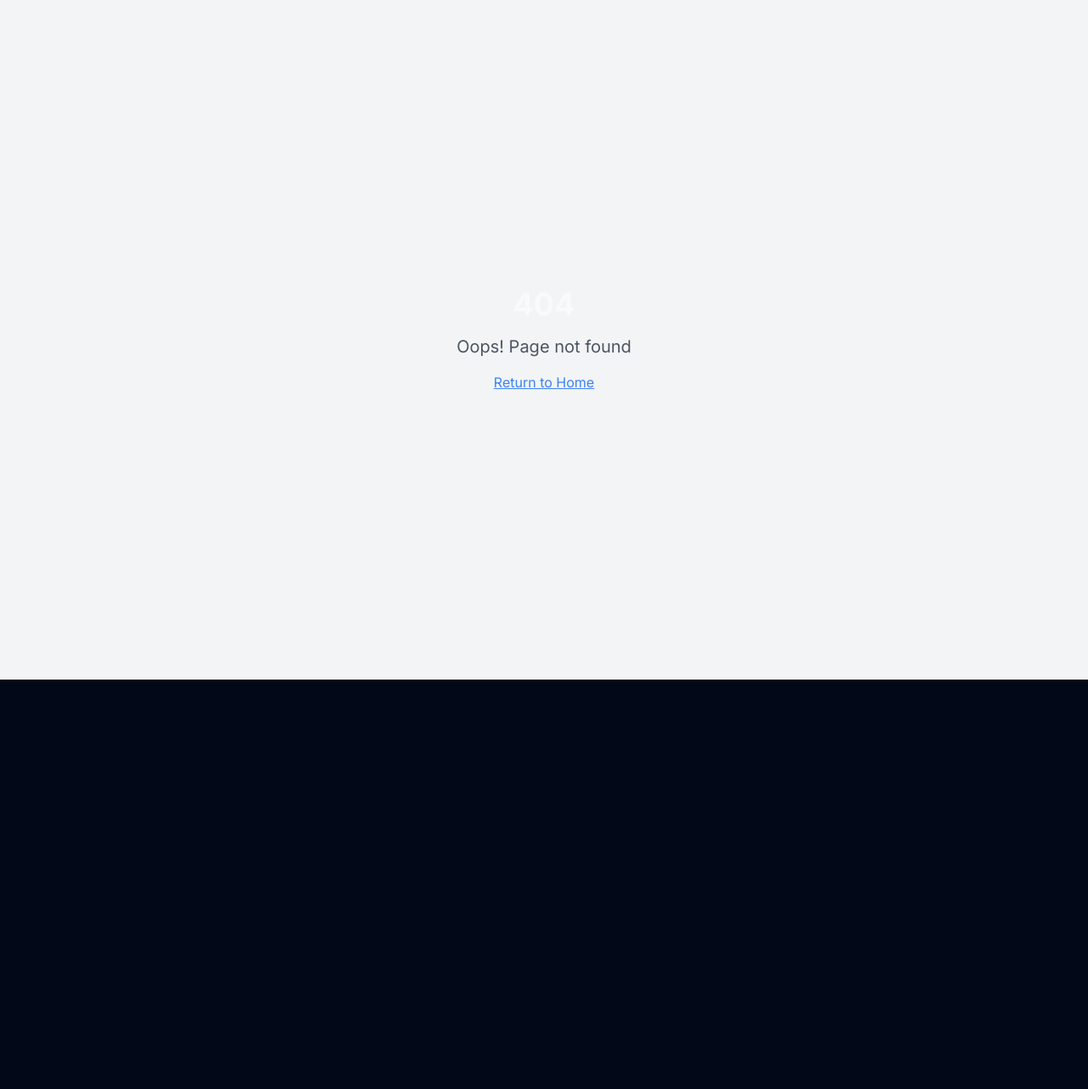
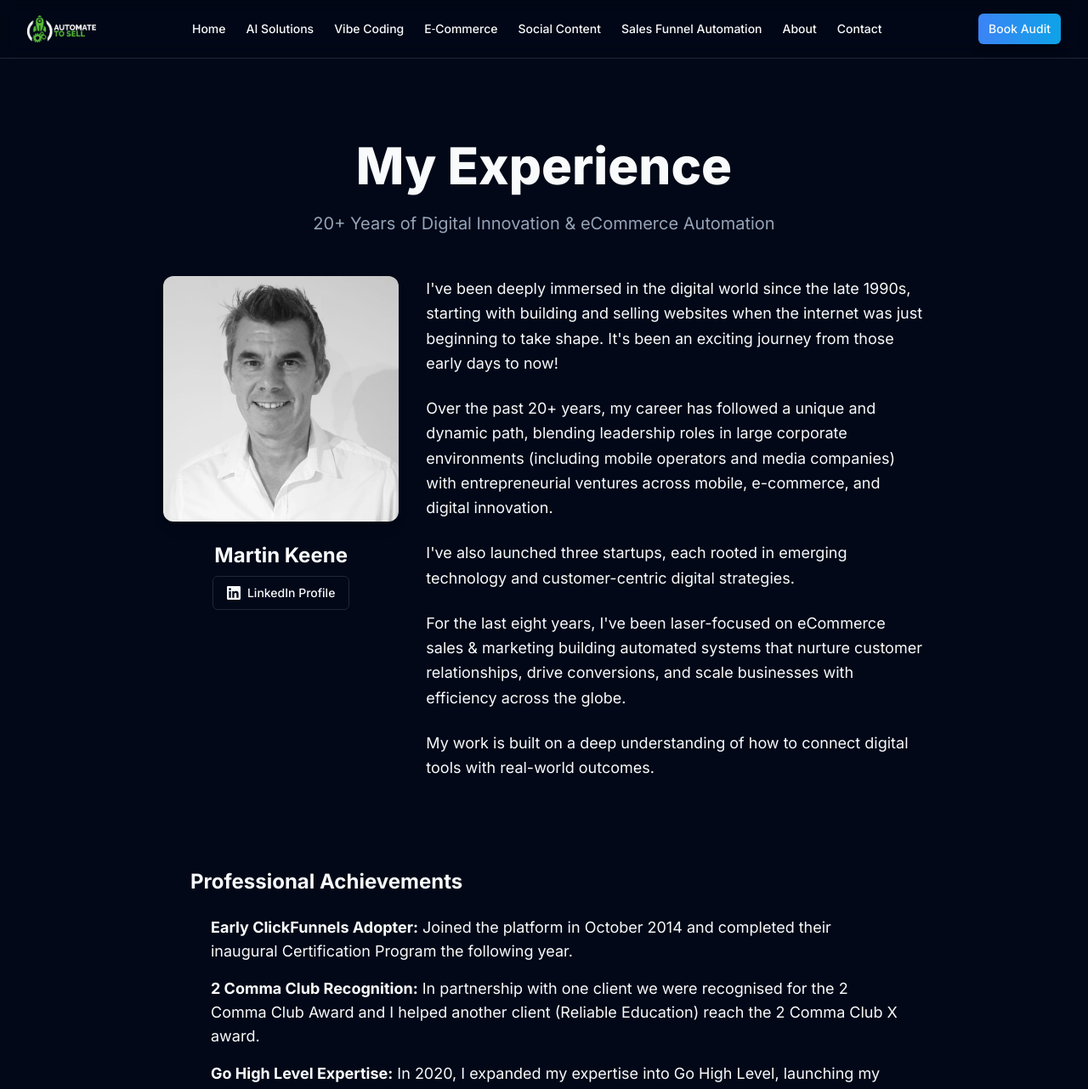
Before and after one commit to ATSUK-23/ats-website, a React (Vite) app: page /about in a window 1280 px wide. Before the commit this address had no page. Shown: the top 1282 px of the page at 85% size. Before the commit the page ends 800 px from the top, so only its background shows below. Built offline with nearby package versions, Linux system fonts and the light colour scheme.

Commit message:
Add About page
Add the About page with content from the provided URL, including a dark background, a photo, and a LinkedIn profile link.

```diff
--- a/src/App.tsx
+++ b/src/App.tsx
@@ -9,6 +9,7 @@ import VibeCoding from "./pages/VibeCoding";
 import SocialContent from "./pages/SocialContent";
 import ECommerce from "./pages/ECommerce";
 import SalesFunnelAutomation from "./pages/SalesFunnelAutomation";
+import About from "./pages/About";
 import NotFound from "./pages/NotFound";
 
 const queryClient = new QueryClient();
@@ -26,6 +27,7 @@ const App = () => (
             <Route path="/e-commerce" element={<ECommerce />} />
             <Route path="/social-content" element={<SocialContent />} />
             <Route path="/sales-funnel-automation" element={<SalesFunnelAutomation />} />
+            <Route path="/about" element={<About />} />
             {/* ADD ALL CUSTOM ROUTES ABOVE THE CATCH-ALL "*" ROUTE */}
             <Route path="*" element={<NotFound />} />
           </Routes>
--- /dev/null
+++ b/src/pages/About.tsx
@@ -0,0 +1,131 @@
+import { Helmet } from "react-helmet-async";
+import { Button } from "@/components/ui/button";
+import { SiteHeader } from "@/components/layout/SiteHeader";
+import { SiteFooter } from "@/components/layout/SiteFooter";
+import profileImage from "@/assets/martin-keene-profile.jpeg";
+
+const About = () => {
+  return (
+    <div className="min-h-screen bg-background text-foreground">
+      <Helmet>
+        <title>About Martin Keene - Automate To Sell | Digital Marketing Expert</title>
+        <meta name="description" content="Learn about Martin Keene's 20+ years experience in digital marketing, eCommerce automation, and building scalable business systems." />
+      </Helmet>
+
+      <SiteHeader />
+
+      <main className="container py-16 md:py-24">
+        <div className="max-w-4xl mx-auto">
+          <header className="text-center mb-12">
+            <h1 className="text-4xl md:text-6xl font-extrabold mb-6">
+              My Experience
+            </h1>
+            <p className="text-xl text-muted-foreground">
+              20+ Years of Digital Innovation & eCommerce Automation
+            </p>
+          </header>
+
+          <div className="grid md:grid-cols-3 gap-8 items-start mb-12">
+            <div className="md:col-span-1">
+              <div className="relative">
+                <img
+                  src={profileImage}
+                  alt="Martin Keene - Digital Marketing Expert"
+                  className="w-full max-w-sm mx-auto rounded-xl shadow-lg"
+                />
+              </div>
+              <div className="text-center mt-6">
+                <h2 className="text-2xl font-bold mb-2">Martin Keene</h2>
+                <a
+                  href="https://www.linkedin.com/in/martinkeene/"
+                  target="_blank"
+                  rel="noopener noreferrer"
+                  className="inline-block"
+                >
+                  <Button variant="outline" className="gap-2">
+                    <svg className="w-5 h-5" fill="currentColor" viewBox="0 0 24 24">
+                      <path d="M20.447 20.452h-3.554v-5.569c0-1.328-.027-3.037-1.852-3.037-1.853 0-2.136 1.445-2.136 2.939v5.667H9.351V9h3.414v1.561h.046c.477-.9 1.637-1.85 3.37-1.85 3.601 0 4.267 2.37 4.267 5.455v6.286zM5.337 7.433c-1.144 0-2.063-.926-2.063-2.065 0-1.138.92-2.063 2.063-2.063 1.14 0 2.064.925 2.064 2.063 0 1.139-.925 2.065-2.064 2.065zm1.782 13.019H3.555V9h3.564v11.452zM22.225 0H1.771C.792 0 0 .774 0 1.729v20.542C0 23.227.792 24 1.771 24h20.451C23.2 24 24 23.227 24 22.271V1.729C24 .774 23.2 0 22.222 0h.003z"/>
+                    </svg>
+                    LinkedIn Profile
+                  </Button>
+                </a>
+              </div>
+            </div>
+
+            <div className="md:col-span-2">
+              <div className="prose prose-lg max-w-none text-foreground">
+                <p className="text-lg leading-relaxed mb-6">
+                  I've been deeply immersed in the digital world since the late 1990s, starting with building and selling websites when the internet was just beginning to take shape. It's been an exciting journey from those early days to now!
+                </p>
+
+                <p className="text-lg leading-relaxed mb-6">
+                  Over the past 20+ years, my career has followed a unique and dynamic path, blending leadership roles in large corporate environments (including mobile operators and media companies) with entrepreneurial ventures across mobile, e-commerce, and digital innovation.
+                </p>
+
+                <p className="text-lg leading-relaxed mb-6">
+                  I've also launched three startups, each rooted in emerging technology and customer-centric digital strategies.
+                </p>
+
+                <p className="text-lg leading-relaxed mb-6">
+                  For the last eight years, I've been laser-focused on eCommerce sales & marketing building automated systems that nurture customer relationships, drive conversions, and scale businesses with efficiency across the globe.
+                </p>
+
+                <p className="text-lg leading-relaxed mb-6">
+                  My work is built on a deep understanding of how to connect digital tools with real-world outcomes.
+                </p>
+              </div>
+            </div>
+          </div>
+
+          <div className="bg-card rounded-xl p-8 mb-8">
+            <h3 className="text-2xl font-bold mb-6">Professional Achievements</h3>
+            <div className="space-y-4">
+              <div className="flex items-start gap-4">
+                <div className="w-2 h-2 rounded-full bg-brand mt-3 flex-shrink-0"></div>
+                <p className="text-lg">
+                  <strong>Early ClickFunnels Adopter:</strong> Joined the platform in October 2014 and completed their inaugural Certification Program the following year.
+                </p>
+              </div>
+
+              <div className="flex items-start gap-4">
+                <div className="w-2 h-2 rounded-full bg-brand mt-3 flex-shrink-0"></div>
+                <p className="text-lg">
+                  <strong>2 Comma Club Recognition:</strong> In partnership with one client we were recognised for the 2 Comma Club Award and I helped another client (Reliable Education) reach the 2 Comma Club X award.
+                </p>
+              </div>
+
+              <div className="flex items-start gap-4">
+                <div className="w-2 h-2 rounded-full bg-brand mt-3 flex-shrink-0"></div>
+                <p className="text-lg">
+                  <strong>Go High Level Expertise:</strong> In 2020, I expanded my expertise into Go High Level, launching my own digital agency to support clients with turn key scalable marketing systems and smart automation.
+                </p>
+              </div>
+            </div>
+          </div>
+
+          <div className="bg-card rounded-xl p-8">
+            <h3 className="text-2xl font-bold mb-4">Global Perspective</h3>
+            <p className="text-lg leading-relaxed">
+              Currently based in London, I've also lived and worked in Munich, Sydney, and Los Angeles, experiences that have enriched both my professional outlook and personal life. I'm passionate about sunny climates, global perspectives, and my guilty pleasure?...fine dining experiences.
+            </p>
+          </div>
+
+          <div className="text-center mt-12">
+            <a href="https://www.automatetosell.com/ats-application" target="_blank" rel="noopener noreferrer">
+              <Button size="lg" className="gap-2">
+                Book a Strategy Call
+                <svg className="w-5 h-5" fill="none" stroke="currentColor" viewBox="0 0 24 24">
+                  <path strokeLinecap="round" strokeLinejoin="round" strokeWidth={2} d="M10 6H6a2 2 0 00-2 2v10a2 2 0 002 2h10a2 2 0 002-2v-4M14 4h6m0 0v6m0-6L10 14" />
+                </svg>
+              </Button>
+            </a>
+          </div>
+        </div>
+      </main>
+
+      <SiteFooter />
+    </div>
+  );
+};
+
+export default About;
```
Also changed, not shown: src/assets/martin-keene-profile.jpeg (added).
